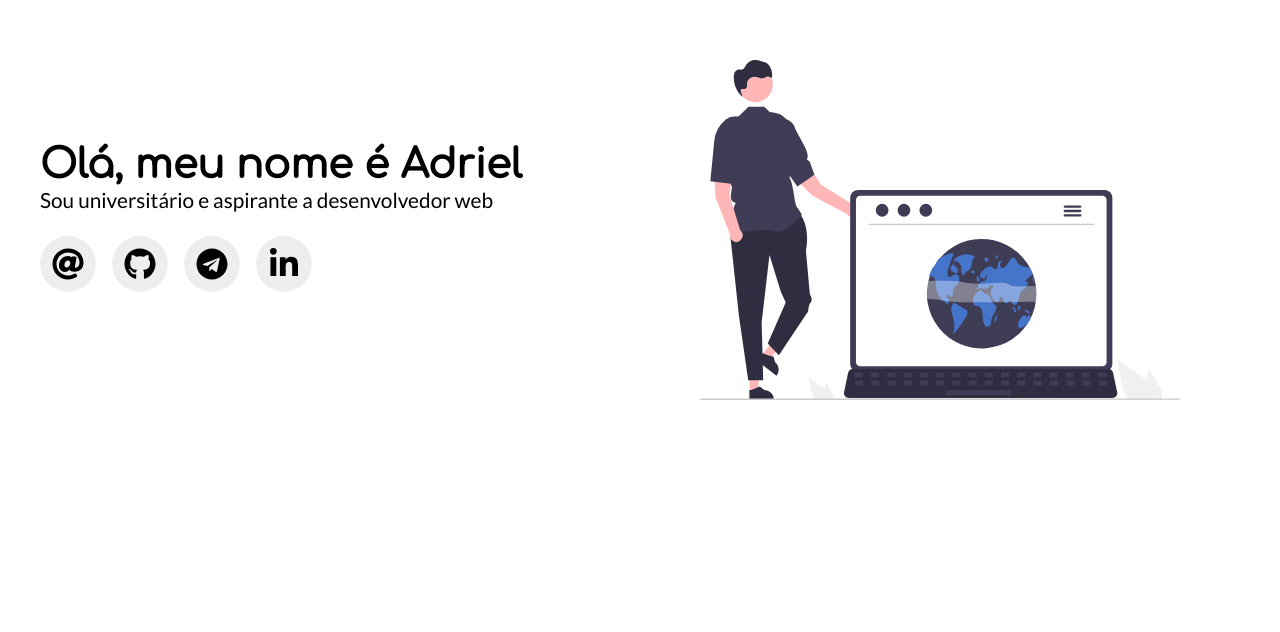
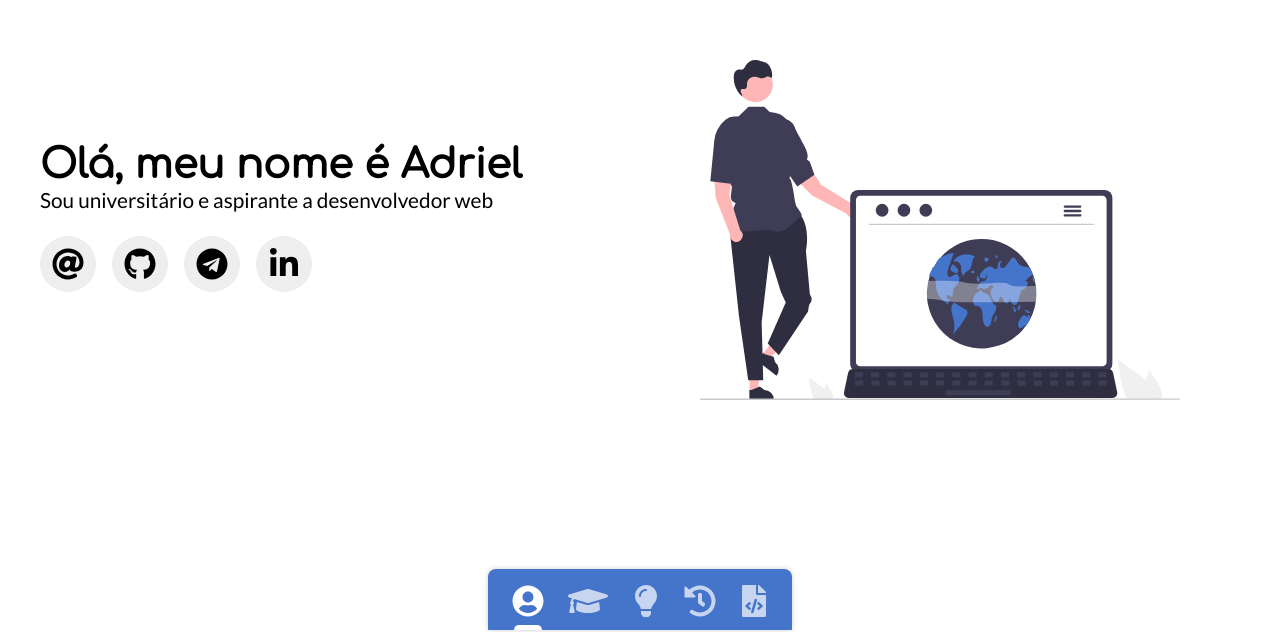
Before and after one commit to br-adriel/site, a React (Create React App) app: page / in a window 1280 px wide. Shown: the part 170-802 px from the top of the page. Built offline with nearby package versions, Linux system fonts and the light colour scheme.

Commit message:
Adiciona componente Nav

```diff
--- a/src/App.js
+++ b/src/App.js
@@ -5,10 +5,24 @@ import Habilidades from "./components/Habilidades";
 import Experiencias from "./components/Experiencias";
 import Portfolio from "./components/Portfolio.js";
 import Footer from "./components/Footer";
+import Nav from "./components/Nav";
+import { useEffect } from "react";
 
 function App() {
+  const secAlt = [];
+  useEffect(() => {
+    const sections = document.getElementsByTagName("section");
+
+    for (let i = 0; i < sections.length; i++) {
+      secAlt.push({
+        id: sections[i].id,
+        altura: sections[i].offsetHeight,
+      });
+    }
+  });
   return (
     <>
+      <Nav secAlt={secAlt} />
       <Home />
       <Formacao />
       <Habilidades />
--- /dev/null
+++ b/src/components/Nav.js
@@ -0,0 +1,93 @@
+import { FontAwesomeIcon } from "@fortawesome/react-fontawesome";
+import {
+  faUserCircle,
+  faGraduationCap,
+  faLightbulb,
+  faHistory,
+  faFileCode,
+} from "@fortawesome/free-solid-svg-icons";
+import ItemNav from "./ItemNav";
+import estilo from "./Nav.module.css";
+import { useState, useEffect } from "react";
+
+const Nav = (props) => {
+  // itens da navbar
+  const itensNav = [
+    {
+      nome: "Apresentação",
+      link: "#home",
+      icone: <FontAwesomeIcon icon={faUserCircle} size="2x" />,
+    },
+    {
+      nome: "Formação acadêmica",
+      link: "#formacao",
+      icone: <FontAwesomeIcon icon={faGraduationCap} size="2x" />,
+    },
+    {
+      nome: "Habilidades",
+      link: "#habilidades",
+      icone: <FontAwesomeIcon icon={faLightbulb} size="2x" />,
+    },
+    {
+      nome: "Experiência profissional",
+      link: "#experiencias",
+      icone: <FontAwesomeIcon icon={faHistory} size="2x" />,
+    },
+    {
+      nome: "Portfólio",
+      link: "#portfolio",
+      icone: <FontAwesomeIcon icon={faFileCode} size="2x" />,
+    },
+  ];
+
+  // lida com a mudanca de sessoes
+  const [navAtual, setNavAtual] = useState("#home");
+
+  const verificarMudanca = () => {
+    let alturaTotal = window.scrollY;
+    let alturaPercorrida = 0;
+
+    for (let i = 0; i < props.secAlt.length; i++) {
+      if (alturaTotal < props.secAlt[i].altura + alturaPercorrida) {
+        setNavAtual(`#${props.secAlt[i].id}`);
+        console.log(`percorrido: ${alturaPercorrida}`);
+        break;
+      }
+      alturaPercorrida += props.secAlt[i].altura;
+    }
+  };
+
+  useEffect(() => {
+    window.addEventListener("scroll", verificarMudanca);
+  });
+
+  const renderizarItemNav = (item) => {
+    if (navAtual === item.link) {
+      return (
+        <ItemNav
+          key={item.link}
+          nome={item.nome}
+          link={item.link}
+          icone={item.icone}
+          ativo={true}
+        />
+      );
+    }
+    return (
+      <ItemNav
+        key={item.link}
+        nome={item.nome}
+        link={item.link}
+        icone={item.icone}
+        ativo={false}
+      />
+    );
+  };
+  return (
+    <nav className={estilo.nav}>
+      <ul className={estilo.itens}>{itensNav.map(renderizarItemNav)}</ul>
+    </nav>
+  );
+};
+
+export default Nav;
--- /dev/null
+++ b/src/components/Nav.module.css
@@ -0,0 +1,21 @@
+.nav {
+  width: 100vw;
+  position: fixed;
+  bottom: 0;
+  left: 0;
+  display: flex;
+  justify-content: center;
+  align-items: center;
+}
+
+.itens {
+  background: var(--primario);
+  display: flex;
+  justify-content: center;
+  align-items: flex-end;
+  padding: 1rem 1.5rem;
+  padding-bottom: 0;
+  gap: 1.5rem;
+  border-radius: 0.5rem 0.5rem 0 0;
+  box-shadow: 0 0 0.3rem rgba(0, 0, 0, 0.2);
+}
```
